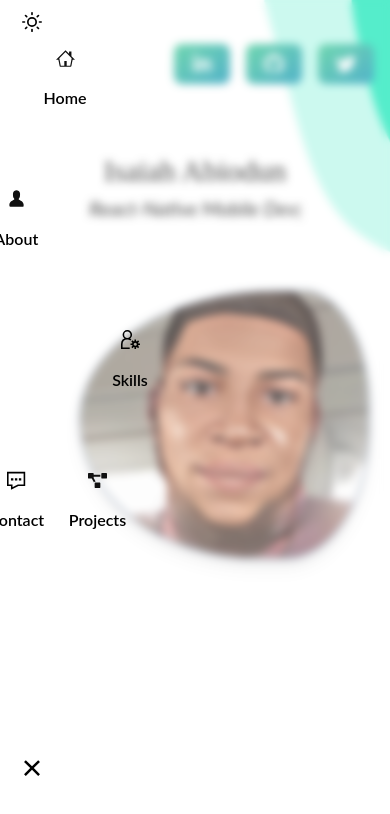
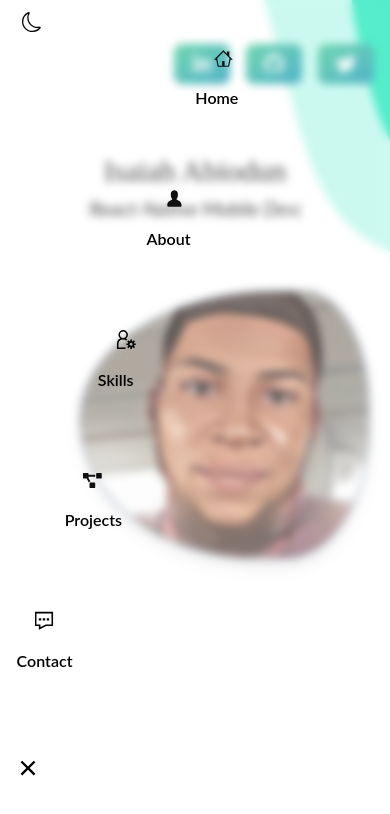
Before and after one commit to abisalde/Portfolio-V2, a Gatsby site: page / in a window 390 px wide. Both pictures are taken after a click on the button 32 px from the left and 783 px from the top of the page. Built offline with nearby package versions, Linux system fonts and the light colour scheme; Gatsby itself is replaced by a stand-in of ours; a web font is replaced by a local one.

Commit message:
feat: mobile navmenu completed

```diff
--- a/gatsby-config.ts
+++ b/gatsby-config.ts
@@ -20,10 +20,18 @@ const config: GatsbyConfig = {
     "gatsby-plugin-dark-mode",
     "gatsby-plugin-image",
     "gatsby-plugin-transition-link",
+    "gatsby-plugin-offline",
     {
       resolve: "gatsby-plugin-manifest",
       options: {
         icon: "src/images/icon.png",
+        name: "Abisalde Portfolio",
+        short_name: "Abisalde",
+        start_url: "/",
+        background_color: "#13142b",
+        theme_color: "#FEFBEA",
+        display: "standalone",
+        cache_busting_mode: "none",
       },
     },
     "gatsby-plugin-sharp",
--- a/package.json
+++ b/package.json
@@ -25,7 +25,8 @@
     "gatsby": "^4.20.0",
     "gatsby-plugin-dark-mode": "^1.1.2",
     "gatsby-plugin-image": "^2.20.0",
-    "gatsby-plugin-manifest": "^4.20.0",
+    "gatsby-plugin-manifest": "^4.21.0",
+    "gatsby-plugin-offline": "^5.21.0",
     "gatsby-plugin-sharp": "^4.21.0",
     "gatsby-plugin-transition-link": "^1.20.5",
     "gatsby-source-filesystem": "^4.21.1",
--- a/src/pages/about.tsx
+++ b/src/pages/about.tsx
@@ -13,8 +13,10 @@ const About: React.FC = (props) => {
   return (
     <>
       <Header view={LinkType.About} />
-      <div>About</div>
-      <div className="bg-gradient-to-r from-indigo-500 via-purple-500 to-pink-500 h-12 w-12">145</div>
+      <div className="flex sm:flex-row xs:flex-col flex-nowrap justify-between w-full h-full mx-auto xs: sm:p-10">
+        <div className="bg-gradient-to-r from-indigo-500 via-purple-500 to-pink-500 h-12 w-12 sm:w-3/4">145</div>
+        <div className="sm:w-1/4 xs:hidden">Test</div>
+      </div>
     </>
   );
 };
--- a/src/shared/components/mobile-menu/MobileMenu.tsx
+++ b/src/shared/components/mobile-menu/MobileMenu.tsx
@@ -7,7 +7,7 @@ import AniLink from "gatsby-plugin-transition-link/AniLink";
  * ? Local Imports
  */
 import { NavLinks } from "@utils";
-import TransitionLink from "gatsby-plugin-transition-link";
+import { clsMerge } from "@helpers";
 
 interface MobileMenuProps {
   openMobileMenu: boolean;
@@ -21,7 +21,12 @@ const MobileMenu: React.FC<MobileMenuProps> = ({ openMobileMenu, setOpenMobileMe
 
   return (
     <>
-      <div className="grid grid-cols-12 grid-rows-6 place-items-stretch absolute z-10 h-full w-full sm:hidden backdrop-blur-sm bg-white/30 backdrop-saturate-500">
+      <div
+        className={clsMerge(
+          "grid grid-cols-12 grid-rows-6 place-items-stretch absolute h-full w-full sm:hidden z-10",
+          openMobileMenu && ["backdrop-blur-sm bg-white/30 backdrop-saturate-500"],
+        )}
+      >
         <motion.div
           initial={{ y: -10 }}
           animate={{ y: 10 }}
@@ -35,28 +40,65 @@ const MobileMenu: React.FC<MobileMenuProps> = ({ openMobileMenu, setOpenMobileMe
         >
           <motion.button
             onClick={handleClick}
-            className="rounded-full w-14 h-14 bg-gradient-to-tr from-primary-500 via-purple-400 to-primary-main flex justify-center items-center"
+            data-test="NavLinks"
+            className="rounded-full w-12 h-12 bg-gradient-to-tr from-primary-500 via-purple-400 to-primary-main flex justify-center items-center"
+            whileTap={{ rotate: 90, scale: 1.1 }}
           >
-            {openMobileMenu ? <RiCloseLine fontSize={30} /> : <RiMenu4Line fontSize={30} />}
+            {openMobileMenu ? <RiCloseLine fontSize={28} /> : <RiMenu4Line fontSize={28} />}
           </motion.button>
         </motion.div>
-        {typeof window !== "undefined" &&
-          NavLinks?.map((links) => {
-            const { Icon, className, urlPath, id, name, entry } = links;
-            return (
-              <TransitionLink entry={entry} to={urlPath} className={className} key={id}>
+        {NavLinks?.map((links) => {
+          const { Icon, className, urlPath, id, name, color } = links;
+          return (
+            <AniLink
+              className={clsMerge(openMobileMenu && [className], openMobileMenu ? "flex flex-col" : "hidden", [
+                name === "Home" && ["col-start-6"],
+                name === "About" && ["col-start-5"],
+                name === "Skills" && ["col-start-3"],
+                name === "Projects" && ["col-start-2"],
+                name === "Contact" && ["col-start-1"],
+              ])}
+              key={id}
+              paintDrip
+              hex={color}
+              to={urlPath}
+              data-test="links"
+              onClick={(): void => setOpenMobileMenu(false)}
+            >
+              <motion.div
+                initial={{ x: -7 }}
+                animate={{ x: 7 }}
+                transition={{
+                  ease: "easeInOut",
+                  duration: 5,
+                  repeat: Infinity,
+                  repeatType: "reverse",
+                }}
+              >
                 <div className="rounded-full flex justify-center items-center m-1 bg-gradient-to-r from-primary-400 via-purple-500 to-primary-main w-12 h-12">
                   <Icon fontSize={19} color="#101010" />
                 </div>
                 <div>
-                  <p className="text-sans2 text-base font-semibold">{name}</p>
+                  <p className="text-sans2 text-base font-semibold bg-clip-text bg-gradient-to-tl dark:text-amber-400">
+                    {name}
+                  </p>
                 </div>
-              </TransitionLink>
-            );
-          })}
+              </motion.div>
+            </AniLink>
+          );
+        })}
       </div>
     </>
   );
 };
 
 export default MobileMenu;
+
+{
+  /* <div className="col-start-1 col-span-3 row-start-5 row-end-5 justify-center flex items-center flex-col h-full w-full">
+          Contact
+        </div>
+        <div className="col-start-2 col-span-4 row-start-4 row-end-4 justify-center flex flex-col items-center h-full w-full">
+          Projects
+        </div> */
+}
--- a/src/shared/components/seo/SEO.tsx
+++ b/src/shared/components/seo/SEO.tsx
@@ -49,7 +49,7 @@ const SEO: React.FC<SEOProps> = ({ children, description, pathname, title }) =>
       <meta name="twitter:title" content={siteTitle} />
       <meta name="twitter:description" content={metaDescription} />
       <meta name="twitter:image" content="" />
-      <meta name="theme-color" content="#E5FA9F" />
+      <meta name="theme-color" content="#FEFBEA" />
       <meta name="msapplication-TileColor" content="#ffffff" />
       {children}
     </>
--- a/src/utils/nav-links.ts
+++ b/src/utils/nav-links.ts
@@ -10,7 +10,8 @@ export type NavLinkType = {
   entry?: object;
   Icon?: any;
   iconClassName?: string;
-  className?: string[];
+  className?: string;
+  color?: string;
 };
 
 export const NavLinks: NavLinkType[] = [
@@ -27,7 +28,8 @@ export const NavLinks: NavLinkType[] = [
         fromPage: true,
       },
     },
-    className: ["col-start-6 col-span-4 row-start-1 row-end-1 flex flex-col justify-center items-center"],
+    className: "col-span-4 row-start-1 row-end-1 justify-center items-center h-full w-full",
+    color: "#0ce5b5",
     Icon: GoHome,
   },
   {
@@ -44,7 +46,8 @@ export const NavLinks: NavLinkType[] = [
       },
       appearAfter: 1.5,
     },
-    className: ["col-start-5 col-span-3 row-start-2 row-end-2 flex flex-col justify-center items-center"],
+    className: "col-span-3 row-start-2 row-end-2 justify-center items-center h-full w-full",
+    color: "#CAF3F5",
     Icon: GoPerson,
   },
   {
@@ -61,7 +64,8 @@ export const NavLinks: NavLinkType[] = [
       },
       appearAfter: 1,
     },
-    className: ["col-start-3 col-span-4 row-start-3 row-end-3 flex flex-col justify-center items-center"],
+    className: "col-span-4 row-start-3 row-end-3 justify-center items-center h-full w-full",
+    color: "#0ce5b5",
     Icon: GrUserSettings,
   },
   {
@@ -77,7 +81,8 @@ export const NavLinks: NavLinkType[] = [
         fromPage: true,
       },
     },
-    className: ["col-start-2 col-span-4 row-start-4 row-end-4 justify-center flex flex-col items-center"],
+    className: "col-span-4 row-start-4 row-end-4 justify-center items-center h-full w-full",
+    color: "#CAF3F5",
     Icon: FaProjectDiagram,
   },
   {
@@ -94,7 +99,8 @@ export const NavLinks: NavLinkType[] = [
       },
       appearAfter: 1.5,
     },
-    className: ["col-start-1 col-span-3 row-start-5 row-end-5 justify-center flex items-center flex-col"],
+    className: "col-span-3 row-start-5 row-end-5 justify-center items-center h-full w-full",
+    color: "#67c2e2",
     Icon: GrContact,
   },
 ];
--- a/src/utils/theme-toggle.tsx
+++ b/src/utils/theme-toggle.tsx
@@ -16,7 +16,7 @@ const ToggleButtonTheme: React.FC = () => {
           aria-label="Toggle Theme"
           onClick={() => toggleTheme(theme === "dark" ? "light" : "dark")}
         >
-          {theme === "dark" ? <BsMoon fontSize={20} /> : <FiSun fontSize={20} />}
+          {theme === "dark" ? <FiSun fontSize={20} /> : <BsMoon fontSize={20} />}
         </Button>
       )}
     </ThemeToggler>
--- a/tailwind.config.js
+++ b/tailwind.config.js
@@ -13,6 +13,7 @@ module.exports = {
   darkMode: "class",
   content: [
     "./src/pages/**/*.{js,jsx,ts,tsx}",
+    "./src/shared/**/*.{js,jsx,ts,tsx}",
     "./src/shared/components/**/*.{js,jsx,ts,tsx}",
     "node_modules/flowbite-react/**/*.{js,jsx,ts,tsx}",
   ],
```
Also changed, not shown: 1 other file.
